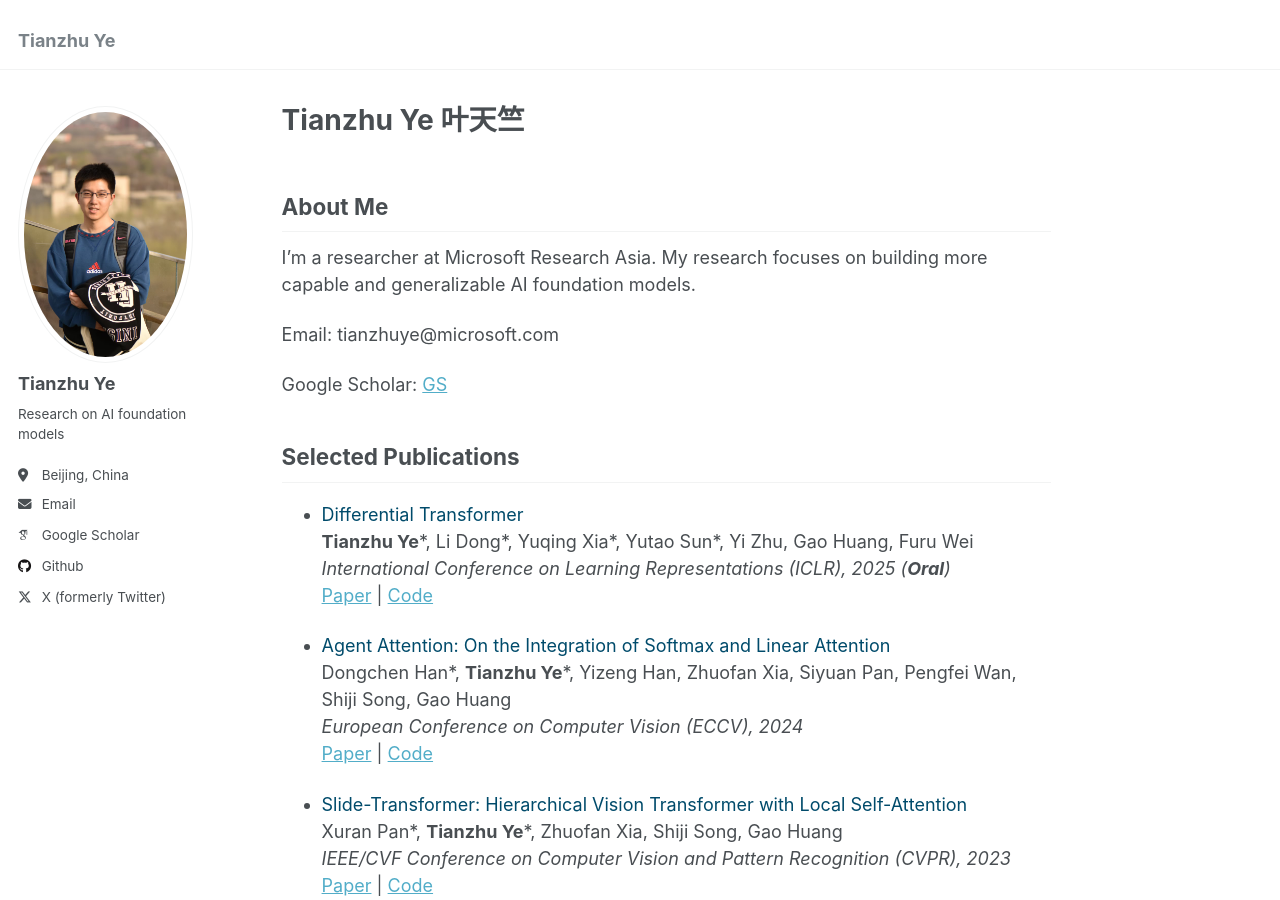
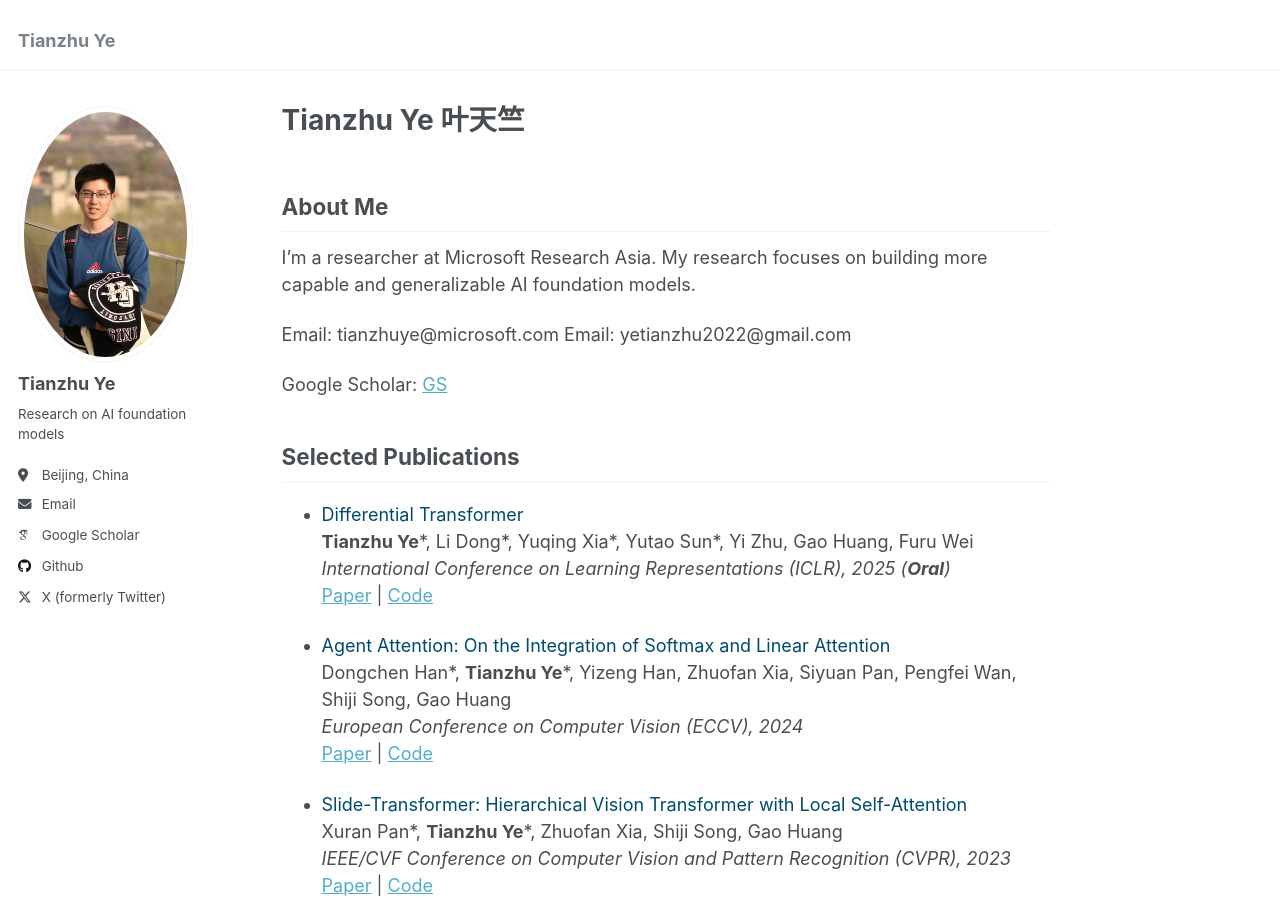
Before and after one commit to YTianZHU/YTianZHU.github.io, a Jekyll site: the page built from _pages/about.md, in a window 1280 px wide and 900 px high. Built offline with Jekyll 4.4.1, drawn with Linux system fonts in a browser that asks for light colours; some web fonts are replaced.

Commit message:
Add secondary email to about page
Added a secondary email address for contact.

```diff
--- a/_pages/about.md
+++ b/_pages/about.md
@@ -12,6 +12,7 @@ redirect_from:
 I'm a researcher at Microsoft Research Asia. My research focuses on building more capable and generalizable AI foundation models.
 
 Email: tianzhuye@microsoft.com
+Email: yetianzhu2022@gmail.com
 
 Google Scholar: [GS](https://scholar.google.com/citations?user=7X8BCBsAAAAJ)
 
```
